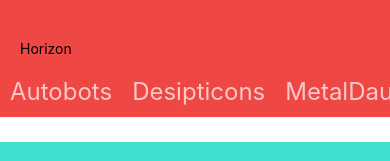
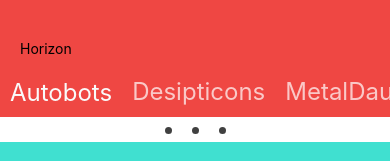
Before and after one commit to palevoo/react-native-horizon, a React Native app: screen / in a window 390 px wide. Shown: the top 161 px of the page. Built offline with nearby package versions, Linux system fonts and the light colour scheme; grey boxes are pictures that could not be loaded.

Commit message:
moved shared functionallity up the parent component, sliding list now updates the section

```diff
--- a/components/Horizon.js
+++ b/components/Horizon.js
@@ -1,13 +1,7 @@
 /* @flow */
 
 import React, { Component } from 'react'
-import {
-  View,
-  StyleSheet,
-  FlatList,
-  Dimensions,
-  SectionList
-} from 'react-native'
+import { View, StyleSheet, Dimensions, SectionList } from 'react-native'
 // import propTypes from 'prop-types'
 
 import ListItem from './ListItem'
@@ -17,14 +11,17 @@
 
 const { width, height } = Dimensions.get('window')
 
-const DEFAULT_CAT = 'Breakfast'
+const DEFAULT_CAT = 'Autobots'
 
 export default class Horizon extends Component {
   state = {
     activeCategory: DEFAULT_CAT,
+    categories: CATEGORIES,
     data: this.props.data,
     filteredByCategory: [],
-    activeItem: ''
+    activeItem: '',
+    list: {},
+    index: ''
   }
 
   componentDidMount() {
@@ -35,8 +32,9 @@
     return (
       <View style={styles.container}>
         <NavBar
-          handleCategory={this._handleCategory}
           activeCategory={this.state.activeCategory}
+          highlightSection={this._hightlightActiveSection}
+          categories={this.state.categories}
         />
         <Paginate
           items={this.state.filteredByCategory}
@@ -60,9 +58,15 @@
   _filterByCategory = (data, category) => {
     return data.filter(el => el.category === category)
   }
-  _onViewableItemsChanged = (item, changed) => {
-    console.log('ITEM', item)
-    console.log('changed', changed)
+  _onViewableItemsChanged = item => {
+    let currentSection = item.viewableItems[0].section.section
+    this.setState(() => ({
+      activeCategory: currentSection,
+      filteredByCategory: this._filterByCategory(
+        this.state.data,
+        currentSection
+      )
+    }))
   }
   _handleCategory = category => {
     this._navigateToCategory(category)
@@ -78,6 +82,25 @@
       sectionIndex: CATEGORIES.indexOf(category),
       viewPosition: 0
     })
+  }
+  _hightlightActiveSection = (item, index, list) => {
+    this.setState(() => ({
+      list: list,
+      index: index
+    }))
+    console.log('THIS STATE', this.state)
+    if (index < this.state.categories.length - 2) {
+      list.scrollToIndex({
+        animated: true,
+        index: index,
+        viewOffset: 0,
+        viewPosition: 0.5
+      })
+      this._handleCategory(item)
+    } else {
+      list.scrollToEnd({ animated: true })
+      this._handleCategory(item)
+    }
   }
   _handleItem = item => {
     console.log('PARENTO', item)
--- a/components/NavBar.js
+++ b/components/NavBar.js
@@ -9,33 +9,16 @@
   FlatList,
   Dimensions
 } from 'react-native'
-import { CATEGORIES } from '../utils'
 
 export default class NavBar extends Component {
-  state = {
-    categories: CATEGORIES
-  }
-
   renderMenuItem = ({ item, index }) => {
-    const { handleCategory, activeCategory } = this.props
-
+    const { activeCategory, highlightSection } = this.props
     if (item === activeCategory) {
       return (
         <TouchableOpacity
           item={item}
           onPress={() => {
-            if (index < this.state.categories.length - 2) {
-              this.flatList.scrollToIndex({
-                animated: true,
-                index: index,
-                viewOffset: 0,
-                viewPosition: 0.5
-              })
-              handleCategory(item)
-            } else {
-              this.flatList.scrollToEnd({ animated: true })
-              handleCategory(item)
-            }
+            console.log(item)
           }}
         >
           <View style={styles.menuItem}>
@@ -48,18 +31,7 @@
       <TouchableOpacity
         item={item}
         onPress={() => {
-          if (index < this.state.categories.length - 2) {
-            this.flatList.scrollToIndex({
-              animated: true,
-              index: index,
-              viewOffset: 0,
-              viewPosition: 0.5
-            })
-            handleCategory(item)
-          } else {
-            this.flatList.scrollToEnd({ animated: true })
-            handleCategory(item)
-          }
+          highlightSection(item, index, this.flatList)
         }}
       >
         <View style={styles.menuItem}>
@@ -70,18 +42,18 @@
   }
 
   render() {
-    const { handleCategory, activeCategory } = this.props
+    const { activeCategory, categories, highlightSection } = this.props
     return (
       <View style={styles.container}>
         <FlatList
           horizontal
           showsHorizontalScrollIndicator={false}
           initialScrollIndex={0}
-          data={this.state.categories}
+          data={categories}
           renderItem={this.renderMenuItem}
           keyExtractor={item => item}
-          handleCategory={handleCategory}
           activeCategory={activeCategory}
+          highlightSection={highlightSection}
           ref={ref => {
             this.flatList = ref
           }}
```
